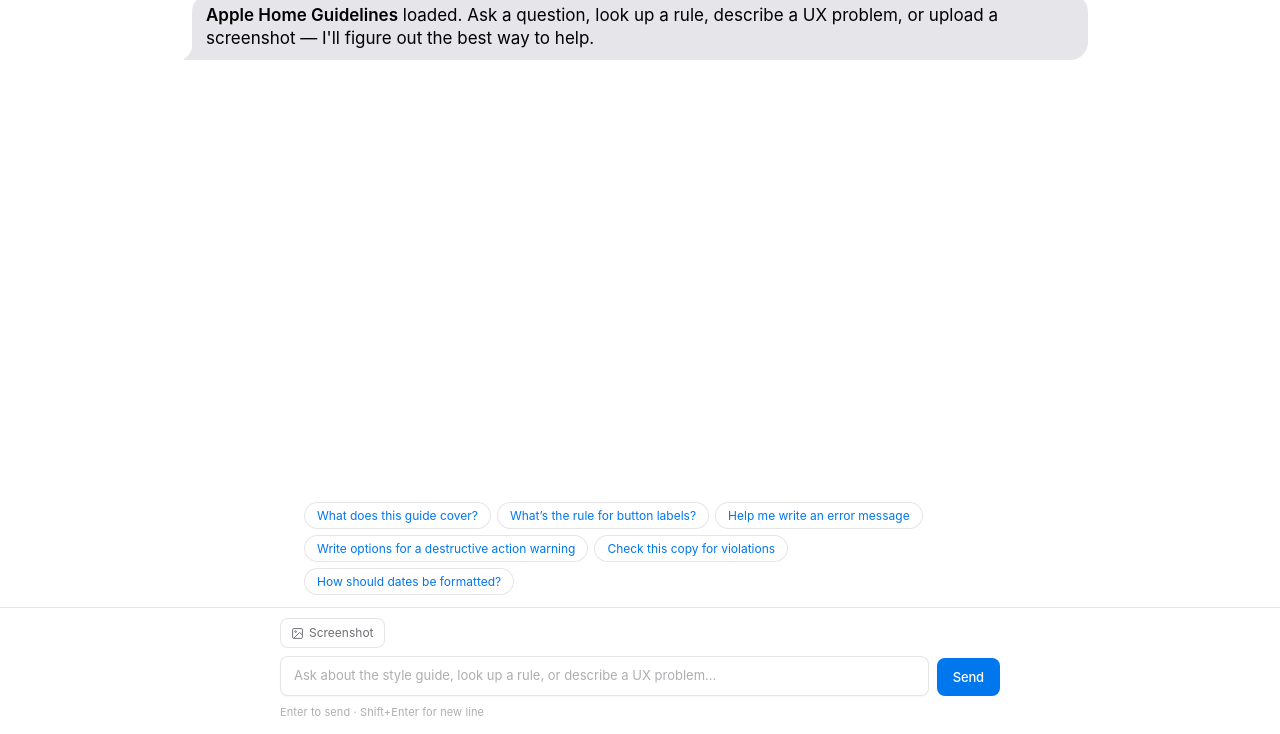
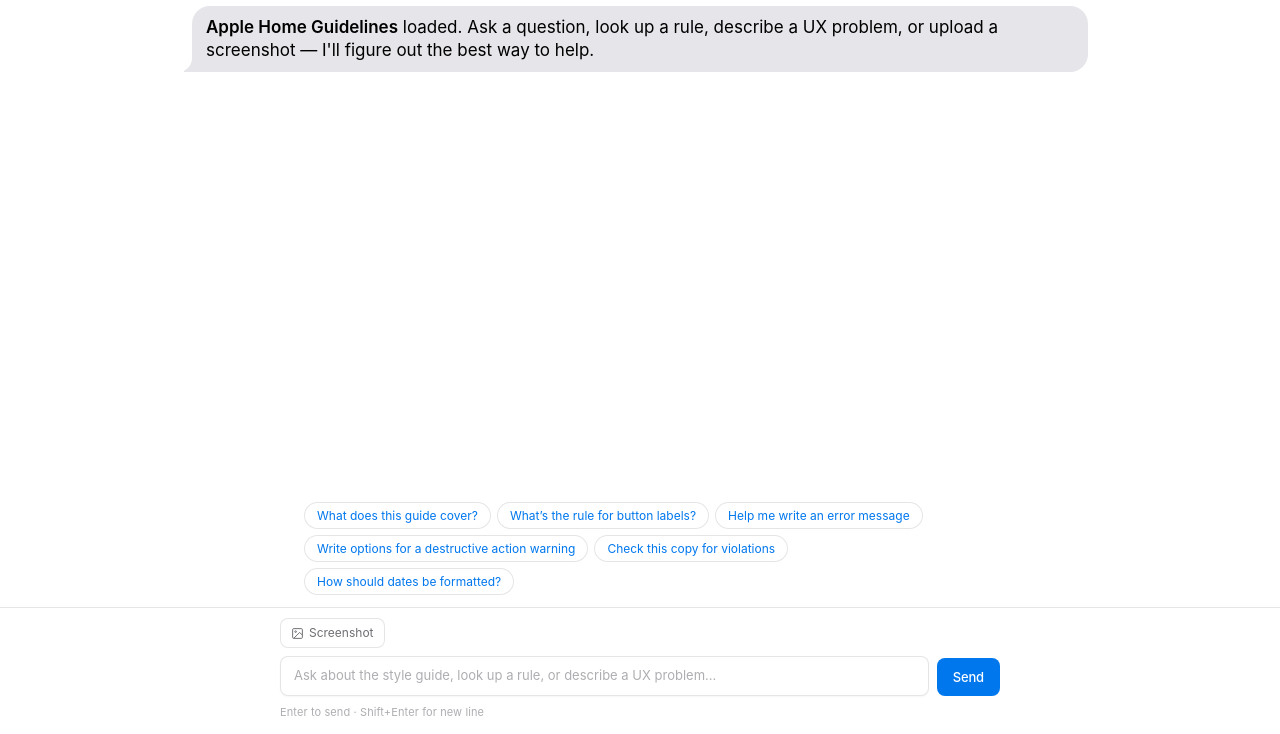
Before and after one commit to keri-maijala/content-design-agent, a plain HTML site: page index.html in a window 1280 px wide. Shown: the part 66-800 px from the top of the page. Drawn offline with Linux system fonts and the light colour scheme.

Commit message:
Add files via upload
EVEN MORE APPLEY

```diff
--- a/index.html
+++ b/index.html
@@ -317,12 +317,15 @@
   .chat-scroll {
     flex: 1;
     overflow-y: auto;
-    padding: 12px 0 8px;
+    padding: 24px 0 16px;
     display: flex;
     flex-direction: column;
-    gap: 24px;
+    gap: 0;
   }
-  .chat-inner { width: 100%; }
+  .chat-inner {
+    width: 100%;
+    padding-bottom: 20px;
+  }
 
   /* ── Empty state ── */
   .empty-state {
```
